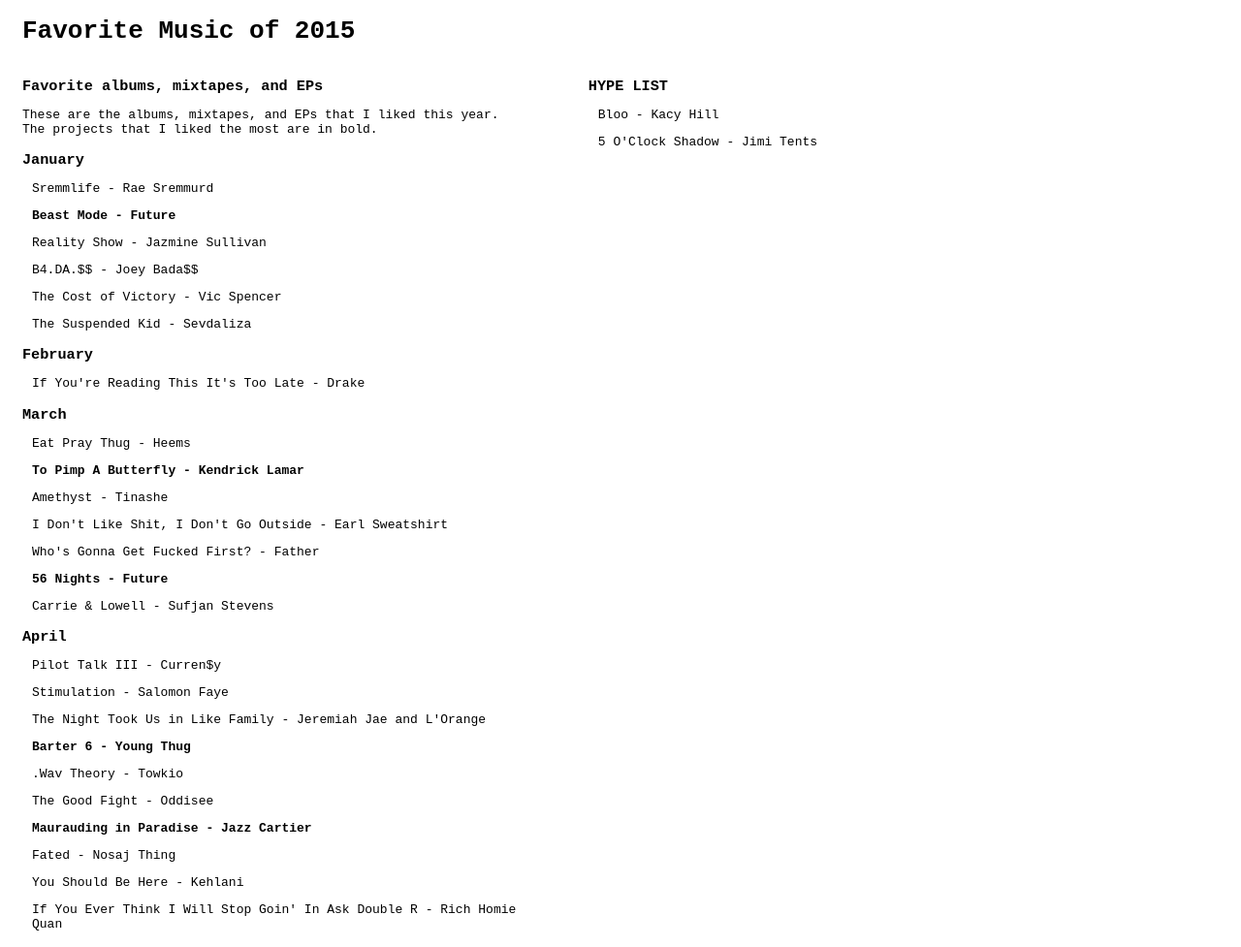
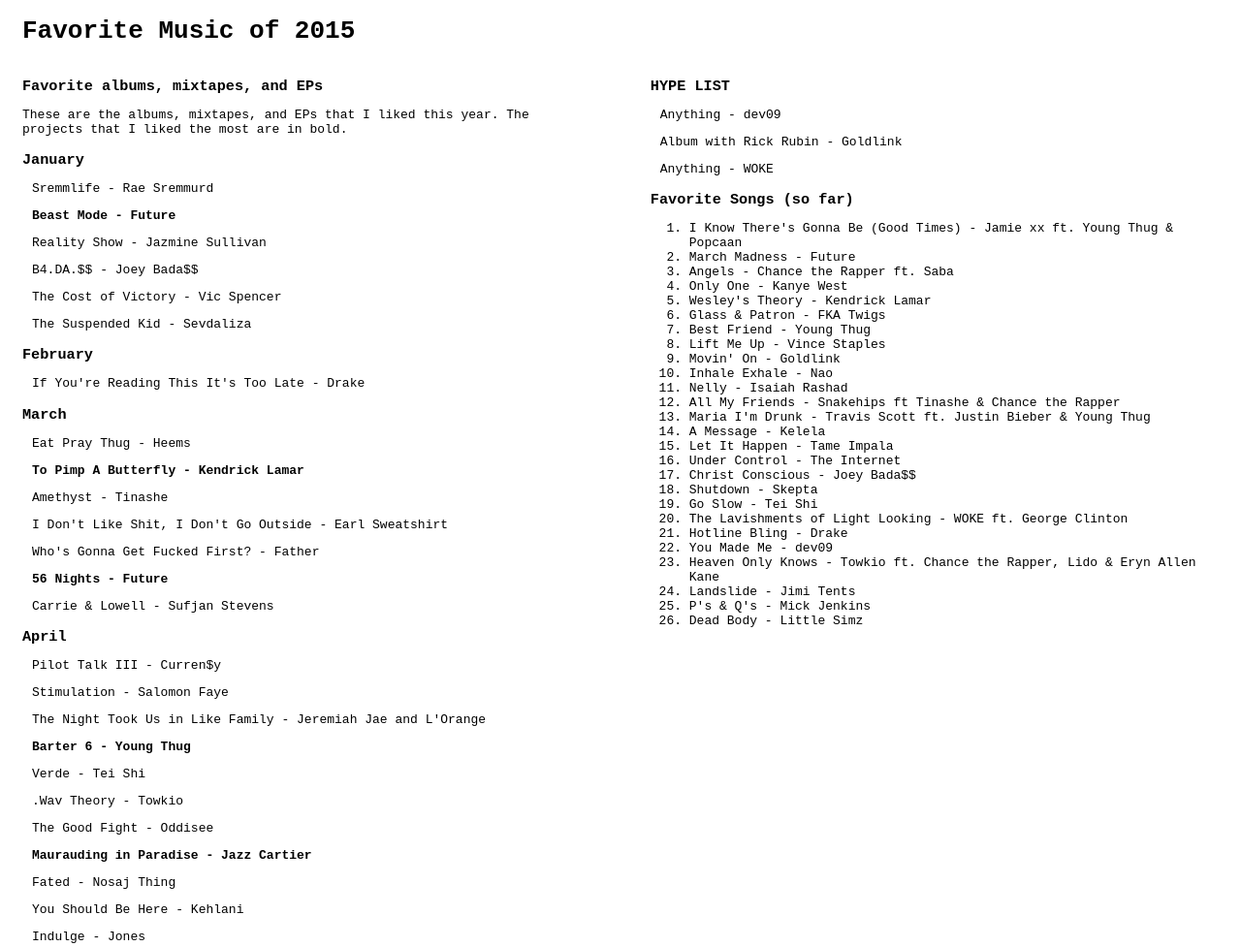
Before and after one commit to gwcmk/favorite-music, a plain HTML site: page index.html in a window 1280 px wide. Shown: the top 977 px of the page at 97% size. Drawn offline with Linux system fonts and the light colour scheme.

Commit message:
Updated list

```diff
--- a/index.html
+++ b/index.html
@@ -14,7 +14,7 @@
 			margin-left: 10px;
 		}
 		#projects, #other-lists {
-			width: 40vw;
+			width: 45vw;
 			display: inline-block;
 			vertical-align: top;
 		}
@@ -53,11 +53,13 @@
 				<p class="mixtape-ep">Stimulation - Salomon Faye</p>
 				<p class="album">The Night Took Us in Like Family - Jeremiah Jae and L'Orange</p>
 				<p class="mixtape-ep"><strong>Barter 6 - Young Thug</strong></p>
+				<p class="mixtape-ep">Verde - Tei Shi</p>
 				<p class="mixtape-ep">.Wav Theory - Towkio</p>
 				<p class="album">The Good Fight - Oddisee</p>
 				<p class="mixtape-ep"><strong>Maurauding in Paradise - Jazz Cartier</strong></p>
 				<p class="album">Fated - Nosaj Thing</p>
 				<p class="album">You Should Be Here - Kehlani</p>
+				<p class="mixtape-ep">Indulge - Jones</p>
 				<p class="mixtape-ep">If You Ever Think I Will Stop Goin' In Ask Double R - Rich Homie Quan</p>
 			<h3>May</h3>
 				<p class="album"><strong>Hud Dreems - Knxwledge</strong></p>
@@ -106,11 +108,46 @@
 			<h3>October</h3>
 				<p class="mixtape-ep">#TheFoodNetwork - Finding Novyon</p>
 				<p class="mixtape-ep">S!CK S!CK S!CK EP - Smino</p>
+				<p class="mixtape-ep"><strong>Hallucinogen EP - Kelela</strong></p>
+				<p class="mixtape-ep">5 O'Clock Shadow - Jimi Tents</p>
+				<p class="album">Bad Neighbor - Blu, MED, & Madlib</p>
+				<p class="mixtape-ep"><strong>Slime Season 2 - Young Thug</strong></p>
 	</div>
 	<div id="other-lists">
 		<h3>HYPE LIST</h3>
-			<p class="mixtape-ep">Bloo - Kacy Hill</p>
-			<p class="mixtape-ep">5 O'Clock Shadow - Jimi Tents</p>
+			<p class="mixtape-ep">Anything - dev09</p>
+			<p class="album">Album with Rick Rubin - Goldlink</p>
+			<p class="album">Anything - WOKE</p>
+
+		<h3>Favorite Songs (so far)</h3>
+			<ol>
+				<li>I Know There's Gonna Be (Good Times) - Jamie xx ft. Young Thug & Popcaan</li>
+				<li>March Madness - Future</li>
+				<li>Angels - Chance the Rapper ft. Saba</li>
+				<li>Only One - Kanye West</li>
+				<li>Wesley's Theory - Kendrick Lamar</li>
+				<li>Glass & Patron - FKA Twigs</li>
+				<li>Best Friend - Young Thug</li>
+				<li>Lift Me Up - Vince Staples</li>
+				<li>Movin' On - Goldlink</li>
+				<li>Inhale Exhale - Nao</li>
+				<li>Nelly - Isaiah Rashad</li>
+				<li>All My Friends - Snakehips ft Tinashe & Chance the Rapper</li>
+				<li>Maria I'm Drunk - Travis Scott ft. Justin Bieber & Young Thug</li>
+				<li>A Message - Kelela</li>
+				<li>Let It Happen - Tame Impala</li>
+				<li>Under Control - The Internet</li>
+				<li>Christ Conscious - Joey Bada$$</li>
+				<li>Shutdown - Skepta</li>
+				<li>Go Slow - Tei Shi</li>
+				<li>The Lavishments of Light Looking - WOKE ft. George Clinton</li>
+				<li>Hotline Bling - Drake</li>
+				<li>You Made Me - dev09</li>
+				<li>Heaven Only Knows - Towkio ft. Chance the Rapper, Lido & Eryn Allen Kane</li>
+				<li>Landslide - Jimi Tents</li>
+				<li>P's & Q's - Mick Jenkins</li>
+				<li>Dead Body - Little Simz</li>
+			</ol>
 	</div>
 </body>
 </html>
```
